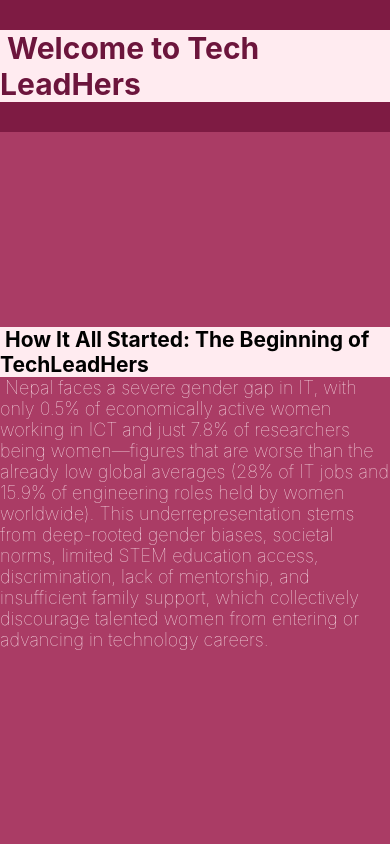
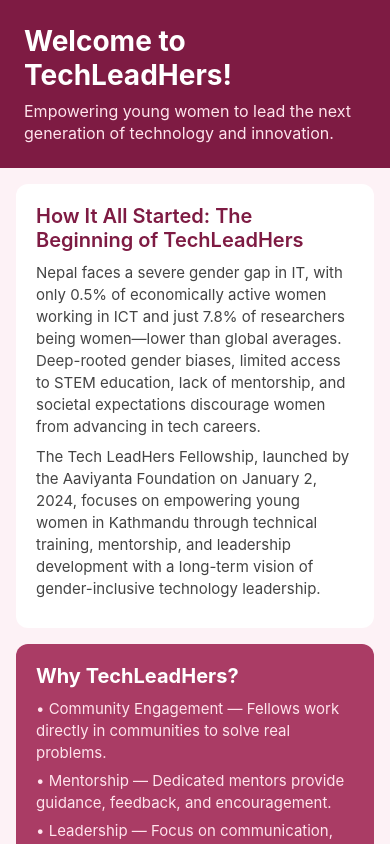
Before and after one commit to shmallik111/Parivartan, a React Native app in the folder FelloChakra/: screen / in a window 390 px wide. Built offline with nearby package versions, Linux system fonts and the light colour scheme.

Commit message:
HomeScreen Components Completed

```diff
--- a/FelloChakra/screens/HomeScreen.js
+++ b/FelloChakra/screens/HomeScreen.js
@@ -1,58 +1,184 @@
-import {View, Text, StyleSheet} from "react-native";
+import { View, Text, StyleSheet, ScrollView } from "react-native";
 
 export default function HomeScreen() {
   return (
-        <View style = {styles.page}>
-            <View style = {styles.titleContainer}>
-                <Text style = {styles.title}> Welcome to Tech LeadHers </Text>
+    <ScrollView style={styles.page} contentContainerStyle={styles.container}>
+
+      {/* Hero Section */}
+      <View style={styles.hero}>
+        <Text style={styles.title}>Welcome to TechLeadHers!</Text>
+        <Text style={styles.tagline}>
+          Empowering young women to lead the next generation of technology and innovation.
+        </Text>
       </View>
 
-            <View style = {styles.subContainer}>
-                <Text style = {styles.subtitle}> How It All Started: The Beginning of TechLeadHers </Text>
-            <Text style = {styles.subtext}> Nepal faces a severe gender gap in IT, with only 0.5% of economically active women working in ICT and just 7.8% of researchers being women—figures that are worse than the already low global averages (28% of IT jobs and 15.9% of engineering roles held by women worldwide). This underrepresentation stems from deep-rooted gender biases, societal norms, limited STEM education access, discrimination, lack of mentorship, and insufficient family support, which collectively discourage talented women from entering or advancing in technology careers. </Text>
+      {/* About Section */}
+      <View style={styles.section}>
+        <Text style={styles.sectionTitle}>
+          How It All Started: The Beginning of TechLeadHers
+        </Text>
+        <Text style={styles.sectionText}>
+          Nepal faces a severe gender gap in IT, with only 0.5% of economically active women
+          working in ICT and just 7.8% of researchers being women—lower than global averages.
+          Deep-rooted gender biases, limited access to STEM education, lack of mentorship,
+          and societal expectations discourage women from advancing in tech careers.
+        </Text>
+        <Text style={styles.sectionText}>
+          The Tech LeadHers Fellowship, launched by the Aaviyanta Foundation on January 2, 2024,
+          focuses on empowering young women in Kathmandu through technical training,
+          mentorship, and leadership development with a long-term vision of gender-inclusive
+          technology leadership.
+        </Text>
       </View>
+
+      {/* Why TechLeadHers */}
+      <View style={styles.highlight}>
+        <Text style={styles.highlightTitle}>Why TechLeadHers?</Text>
+
+        <Text style={styles.highlightItem}>
+          • Community Engagement — Fellows work directly in communities to solve real problems.
+        </Text>
+
+        <Text style={styles.highlightItem}>
+          • Mentorship — Dedicated mentors provide guidance, feedback, and encouragement.
+        </Text>
+
+        <Text style={styles.highlightItem}>
+          • Leadership — Focus on communication, confidence, and decision-making skills.
+        </Text>
+
+        <Text style={styles.highlightItem}>
+          • Final Projects — Innovation-driven solutions for real challenges in Kathmandu.
+        </Text>
       </View>
+
+      {/* Cohorts Section */}
+      <View style={styles.section}>
+        <Text style={styles.sectionTitle}>TechLeadHers Cohorts</Text>
+
+        <Text style={styles.sectionText}>
+          First Cohort — Our pioneering batch that laid the foundation for leadership and
+          collaboration.
+        </Text>
+
+        <Text style={styles.sectionText}>
+          Second Cohort — A dynamic group that pushed boundaries and strengthened the mission.
+        </Text>
+
+        <Text style={styles.sectionText}>
+          Third Cohort — A new generation bringing fresh energy, creativity, and purpose.
+        </Text>
+      </View>
+
+      {/* Footer */}
+      <View style={styles.footer}>
+        <Text style={styles.footerTitle}>Aaviyanta Foundation</Text>
+        <Text style={styles.footerText}>
+          Empowering youth and women through technology, leadership, and education.
+        </Text>
+        <Text style={styles.footerText}>
+          Falful Chowk, Ropeway Sadak, Kathmandu
+        </Text>
+        <Text style={styles.footerText}>
+          Phone: +977-9846978246
+        </Text>
+        <Text style={styles.footerText}>
+          Email: aaviyanta.foundation21@gmail.com
+        </Text>
+      </View>
+
+    </ScrollView>
   );
 }
 
 const styles = StyleSheet.create({
-
   page: {
     flex: 1,
-        justifyContent: "center",
-        alignItems: "center",
+    backgroundColor: "#FDF2F6",
+  },
+
+  container: {
+    paddingBottom: 24,
+  },
+
+  hero: {
+    padding: 24,
     backgroundColor: "#7E1B43",
   },
 
-    titleContainer: {
-        backgroundColor: "#7E1B43",
-        paddingVertical: 30,
+  title: {
+    fontSize: 28,
+    fontWeight: "bold",
+    color: "#FFFFFF",
+    marginBottom: 8,
   },
 
-    title: {
-        fontSize: 30,
-        fontWeight: "bold",
-        color: "#6C153C",
-        backgroundColor: "#FFEBF0",
+  tagline: {
+    fontSize: 16,
+    color: "#FFE4ED",
+    lineHeight: 22,
   },
 
-    subContainer: {
-        flex: 1,
-        justifyContent: "center",
-        alignContent: "center",
-        backgroundColor: "#AA3C65",
+  section: {
+    backgroundColor: "#FFFFFF",
+    marginHorizontal: 16,
+    marginTop: 16,
+    padding: 20,
+    borderRadius: 12,
   },
 
-    subtitle: {
-        fontSize: 21,
-        fontWeight: "bold",
-        backgroundColor: "#FFEBF0",
+  sectionTitle: {
+    fontSize: 20,
+    fontWeight: "600",
+    color: "#7E1B43",
+    marginBottom: 10,
   },
 
-    subtext: {
+  sectionText: {
+    fontSize: 15,
+    color: "#444",
+    lineHeight: 22,
+    marginBottom: 8,
+  },
+
+  highlight: {
+    margin: 16,
+    padding: 20,
+    backgroundColor: "#AA3C65",
+    borderRadius: 12,
+  },
+
+  highlightTitle: {
+    fontSize: 20,
+    fontWeight: "bold",
+    color: "#FFFFFF",
+    marginBottom: 10,
+  },
+
+  highlightItem: {
+    fontSize: 15,
+    color: "#FFE4ED",
+    lineHeight: 22,
+    marginBottom: 6,
+  },
+
+  footer: {
+    margin: 16,
+    padding: 20,
+    backgroundColor: "#7E1B43",
+    borderRadius: 12,
+  },
+
+  footerTitle: {
     fontSize: 18,
-        fontWeight: 100,
-        backgroundColor: "#AA3C65",
-        color: "#FFEBF0",
+    fontWeight: "bold",
+    color: "#FFFFFF",
+    marginBottom: 6,
+  },
+
+  footerText: {
+    fontSize: 14,
+    color: "#FFE4ED",
+    lineHeight: 20,
   },
 });
```
Also changed, not shown: 1 other file (tests, documents, lock files or other folders). Lines whose indentation alone changed are shown as unchanged.
